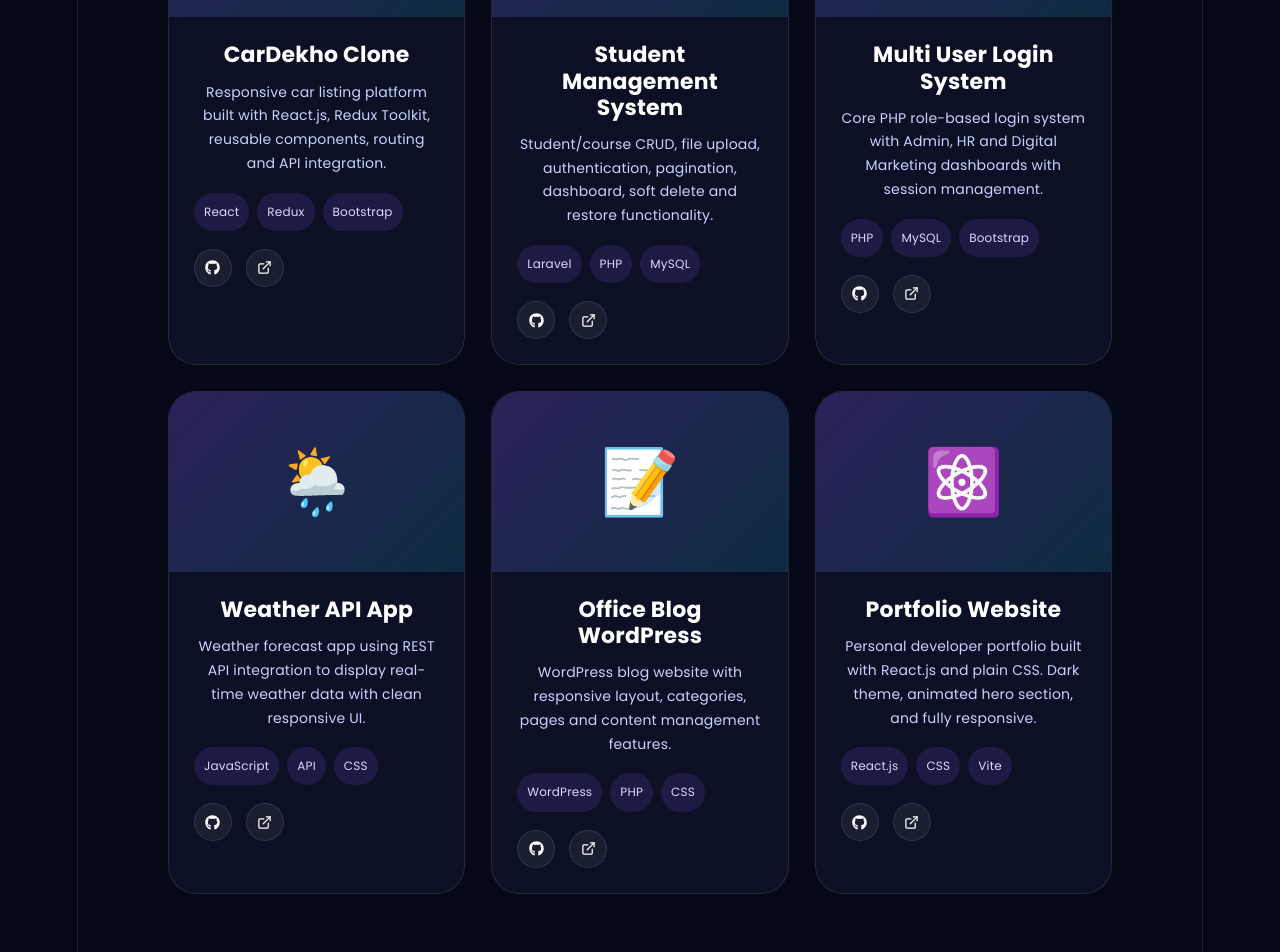
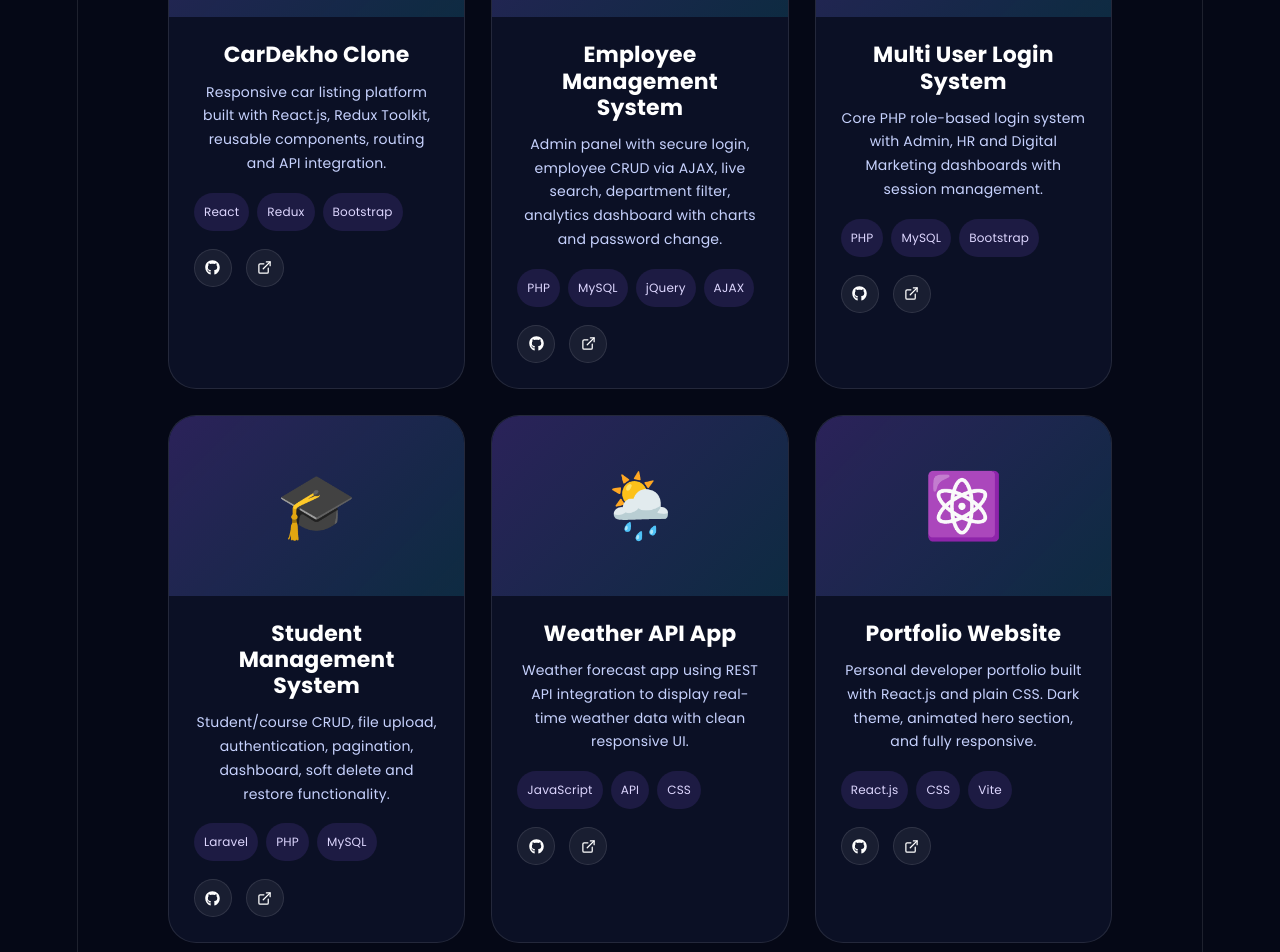
Before and after one commit to mdrehan8084/my-portfolio-animated, a React (Vite) app: page / in a window 1280 px wide. Shown: the part 2820-3772 px from the top of the page. Built offline with nearby package versions, Linux system fonts and the light colour scheme.

Commit message:
Update projects section

```diff
--- a/src/Portfolio.jsx
+++ b/src/Portfolio.jsx
@@ -524,13 +524,14 @@ const projects = [
   },
 
   {
-    icon: "🎓",
-    name: "Student Management System",
-    desc: "Student/course CRUD, file upload, authentication, pagination, dashboard, soft delete and restore functionality.",
-    stack: ["Laravel", "PHP", "MySQL"],
-    gh: "https://github.com/mdrehan8084/student-management-system",
-    live: "#",
+    icon: "🧑‍💼",
+    name: "Employee Management System",
+    desc: "Admin panel with secure login, employee CRUD via AJAX, live search, department filter, analytics dashboard with charts and password change.",
+    stack: ["PHP", "MySQL", "jQuery", "AJAX"],
+    gh: "https://github.com/mdrehan8084/employee-management-system",
+    live: "http://employee123.site.je/login.php",
   },
+
   {
     icon: "👥",
     name: "Multi User Login System",
@@ -540,6 +541,14 @@ const projects = [
     live: "https://mdrehan8084.howto.rocks/login.php",
   },
 
+   {
+    icon: "🎓",
+    name: "Student Management System",
+    desc: "Student/course CRUD, file upload, authentication, pagination, dashboard, soft delete and restore functionality.",
+    stack: ["Laravel", "PHP", "MySQL"],
+    gh: "https://github.com/mdrehan8084/student-management-system",
+    live: "#",
+  },
   {
     icon: "🌦️",
     name: "Weather API App",
@@ -548,14 +557,7 @@ const projects = [
     gh: "https://github.com/mdrehan8084/weather-api-test",
     live: "#",
   },
-  {
-    icon: "📝",
-    name: "Office Blog WordPress",
-    desc: "WordPress blog website with responsive layout, categories, pages and content management features.",
-    stack: ["WordPress", "PHP", "CSS"],
-    gh: "https://github.com/mdrehan8084/office-blog-wordpress",
-    live: "#",
-  },
+
   {
     icon: "⚛️",
     name: "Portfolio Website",
```
